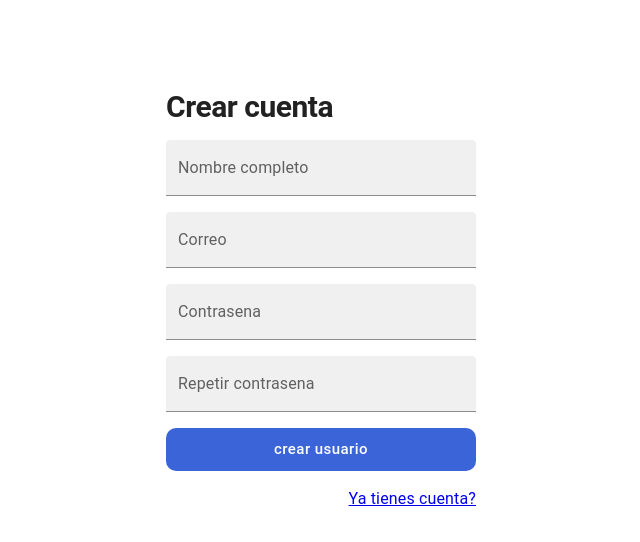
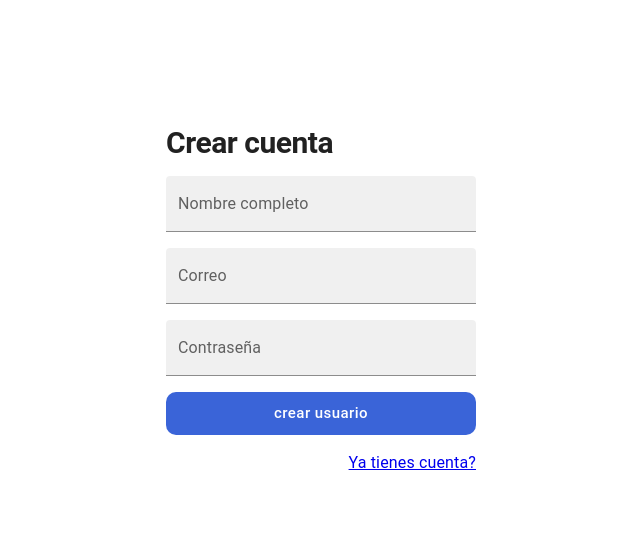
Before and after one commit to wongkevinmanuel/teslo-shop, a Next.js app: page /auth/register in a window 1280 px wide. Shown: the top 542 px of the page, without its empty margins (319-959 px from the left). Built offline with nearby package versions, Linux system fonts and the light colour scheme.

Commit message:
Implementacion patalla de registro usuario

```diff
--- a/pages/api/user/register.ts
+++ b/pages/api/user/register.ts
@@ -34,7 +34,7 @@ async function registerUser(request: NextApiRequest, response: NextApiResponse<D
 
     if(password.length < 6){
         return response.status(400)
-        .json({ message: 'La contrasena debe ser de 6 caracteres.' });
+        .json({ message: 'La contraseña debe ser de mayor a 6 caracteres.' });
     }
 
     if(name.length < 2){
--- a/pages/auth/login.tsx
+++ b/pages/auth/login.tsx
@@ -31,7 +31,7 @@ const LoginPage = () => {
         }
     }
 
-    const [showErrorChip,setShowErrorChip] = useState(false);
+    const [showErrorChip,setShowErrorChip] = useState(true); //default false
 
     return (
     <AuthLayout title='Ingresar'>
@@ -53,7 +53,7 @@ const LoginPage = () => {
                         {...register('email',{
                             required: 'Este campo es requerido',
                             pattern: /^(([^<>()[\]\\.,;:\s@"]+(\.[^<>()[\]\\.,;:\s@"]+)*)|(".+"))@((\[[0-9]{1,3}\.[0-9]{1,3}\.[0-9]{1,3}\.[0-9]{1,3}\])|(([a-zA-Z\-0-9]+\.)+[a-zA-Z]{2,}))$/
-                        })}
+                            })}
 
                         error={ !!errors.email }
                         helperText={errors.email?.message}></TextField>
--- a/pages/auth/register.tsx
+++ b/pages/auth/register.tsx
@@ -1,32 +1,93 @@
 import React from 'react'
+import { useState } from 'react';
+
+import NextLink from 'next/link';
+import { Box, Button, Grid, TextField, Typography, Link, Chip } from '@mui/material';
+import { ErrorOutline, ErrorSharp } from '@mui/icons-material';
+import { useForm } from 'react-hook-form';
+
+import tesloApi from '../../api/tesloApi';
 import { AuthLayout } from '../../components/layouts';
-import { Box, Button, Grid, TextField, Typography, Link } from '@mui/material';
-import NextLink from 'next/link';
+import { validations } from '../../util';
+
+type FormData = {
+    name : string;
+    email : string;
+    password : string;
+};
 
 const PageRegister = () => {
+
+    //react hook-form
+    const {register, handleSubmit, formState: {errors} } = useForm<FormData>();
+    const [mostrarMensajeError, establecerMensajeError] = useState(false);
+
+    const onRegisterForm = async ( {name, email, password}: FormData) =>{
+
+        console.log(` name: ${name} `);
+        establecerMensajeError(false);
+
+        try{
+            const {data} = await tesloApi.post('/user/register', {name, email, password});
+            const {token, user} = data;
+            console.log({token, user});
+
+        } catch (error){
+            console.log(`Error en las credenciales: errors:: ${error} `);
+            establecerMensajeError(true);
+            setTimeout(() => establecerMensajeError(false), 3000);
+        }
+    }
+
     return (
             <AuthLayout title='Registrar-Usuario'>
+                <form onSubmit={handleSubmit(onRegisterForm)} noValidate>
                     <Box sx={{ width: 350, padding:'10px 20px' }}>
                         <Grid container spacing={2}>
 
                             <Grid item xs={12}>
                                 <Typography variant='h1' component='h1'>Crear cuenta</Typography>
+                                <Chip
+                                    sx={{ display: mostrarMensajeError ? 'flex': 'none'}}
+                                    label='No reconocemos ese usuario / password'
+                                    color = 'error'
+                                    icon={<ErrorOutline/>}
+                                    className='fadeIn'></Chip>
                             </Grid>
                             <Grid item xs={12}>
-                    <TextField label='Nombre completo' variant='filled' fullWidth ></TextField>
+                                <TextField label='Nombre completo' variant='filled' fullWidth
+                                {...register('name',{
+                                    required:'Este campo es requerido',
+                                    minLength: {value:2, message:'Mínimo 2 caracteres.'}})}
+                                    error={ !!errors.name}
+                                    helperText={errors.name?.message}
+                                    ></TextField>
                             </Grid>
                             <Grid item xs={12}>
-                    <TextField label='Correo' variant='filled' fullWidth ></TextField>
-                </Grid>
-                <Grid item xs={12}>
-                    <TextField label='Contrasena' type='password' variant='filled' fullWidth></TextField>
-                </Grid>
-                <Grid item xs={12}>
-                    <TextField label='Repetir contrasena' type='password' variant='filled' fullWidth></TextField>
+                                <TextField label='Correo' variant='filled' fullWidth
+                                type='email'
+                                {...register('email', {
+                                    required:'Este campo es requerido',
+                                    pattern: /^(([^<>()[\]\\.,;:\s@"]+(\.[^<>()[\]\\.,;:\s@"]+)*)|(".+"))@((\[[0-9]{1,3}\.[0-9]{1,3}\.[0-9]{1,3}\.[0-9]{1,3}\])|(([a-zA-Z\-0-9]+\.)+[a-zA-Z]{2,}))$/
+                                })}
+                                error={ !!errors.email}
+                                helperText={errors.email?.message}></TextField>
                             </Grid>
 
                             <Grid item xs={12}>
-                    <Button color='secondary' className='circular-btn' size='large' fullWidth>
+                                <TextField label='Contraseña' type='password' variant='filled' fullWidth
+                                {...register('password',{
+                                    required:'Este campo es requerido',
+                                    minLength: {value: 6, message:'Mínimo 6 caracteres.'}
+
+                                })}
+                                error={!!errors.password}
+                                helperText={errors.password?.message}></TextField>
+                            </Grid>
+
+                            <Grid item xs={12}>
+                                <Button color='secondary' className='circular-btn' size='large' fullWidth
+                                type='submit'>
                                 crear usuario
                                 </Button>
                             </Grid>
@@ -37,6 +98,7 @@ const PageRegister = () => {
                             </Grid>
                         </Grid>
                     </Box>
+                </form>
             </AuthLayout>
     )
 }
```
Lines whose indentation alone changed are shown as unchanged.
